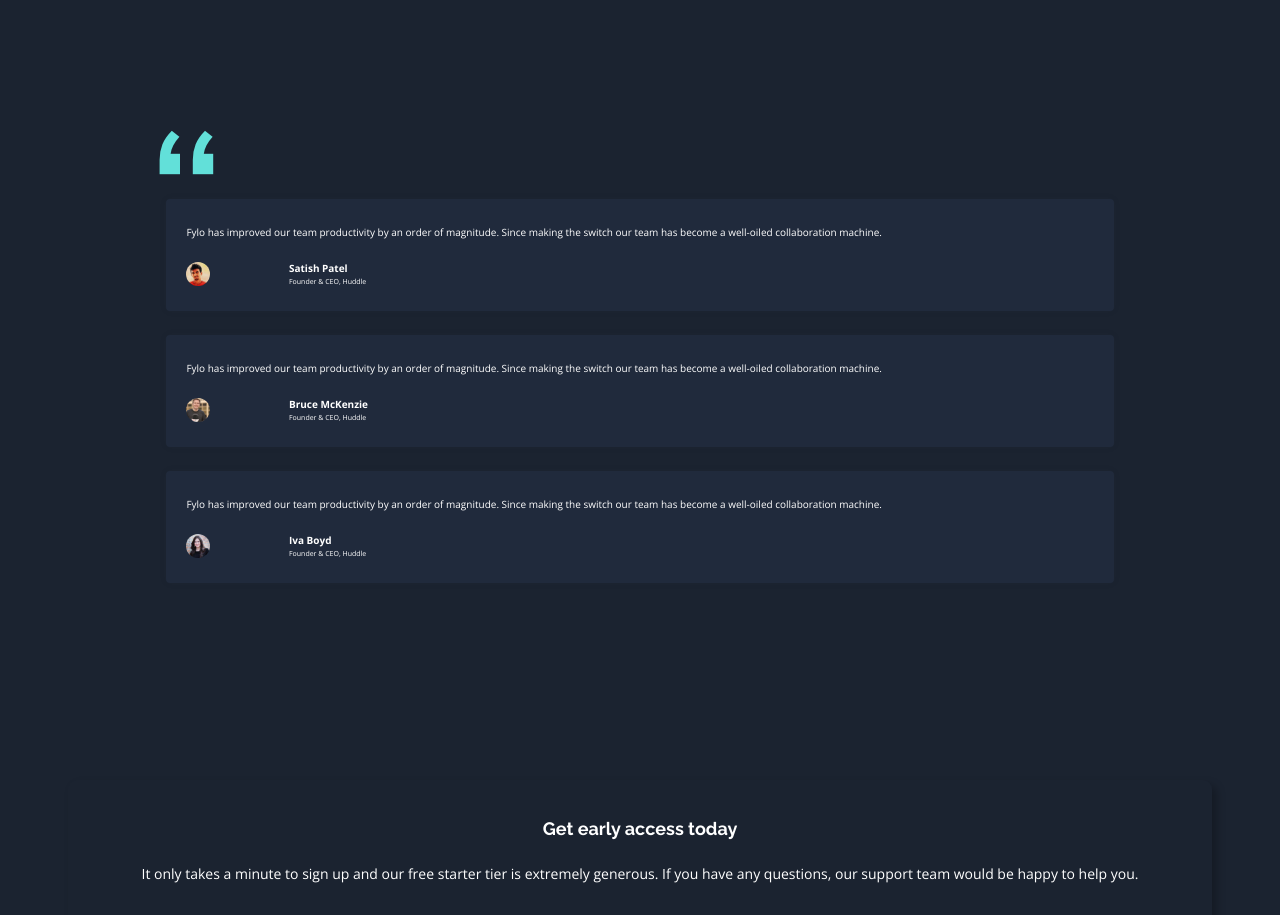
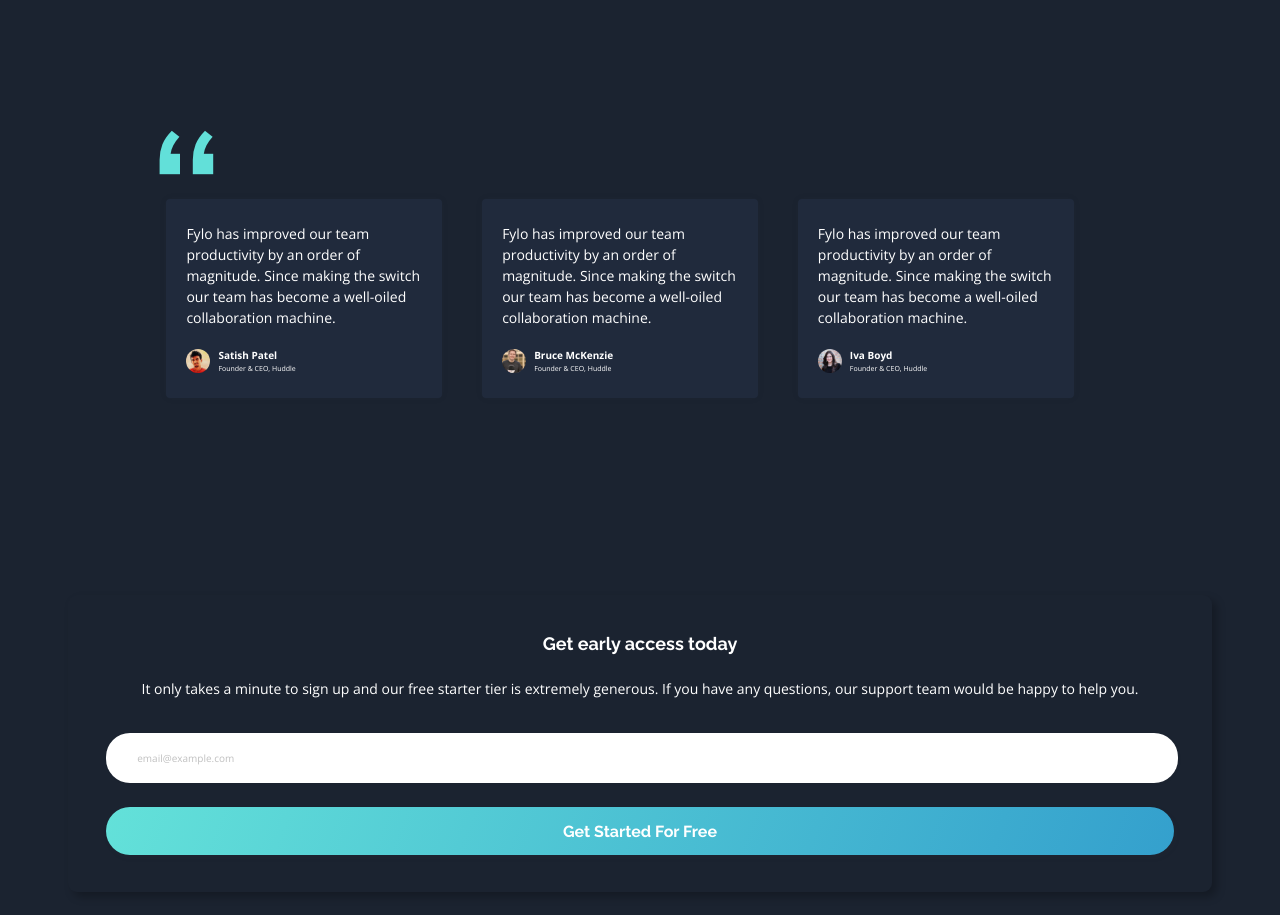
Before and after one commit to norman02/fylo-dark-theme-landing-page, a plain HTML site: page index.html in a window 1280 px wide. Shown: the part 2660-3575 px from the top of the page. Drawn offline with nearby package versions, Linux system fonts and the light colour scheme.

Commit message:
add responsive design

```diff
--- a/scss/layout/_reviews-section.scss
+++ b/scss/layout/_reviews-section.scss
@@ -6,6 +6,8 @@
     background-image: url('../../images/bg-quotes.png');
     background-repeat: no-repeat;
     background-position: 13% top;
+
+
 
     .review {
         margin-top: toRem(24);
@@ -39,4 +41,18 @@
             grid-area: h4;
         }
     }
+    @include media-lg {
+        margin-top: toRem(179) auto;
+        display: flex;
+        justify-content: center;
+
+        .review {
+            margin-right: toRem(40);
+
+            p {
+                @include open-sans(14, 21, 400)
+            }
+        }
+    }
+
 }
```
Also changed, not shown: css/main.css, 1 other file.
